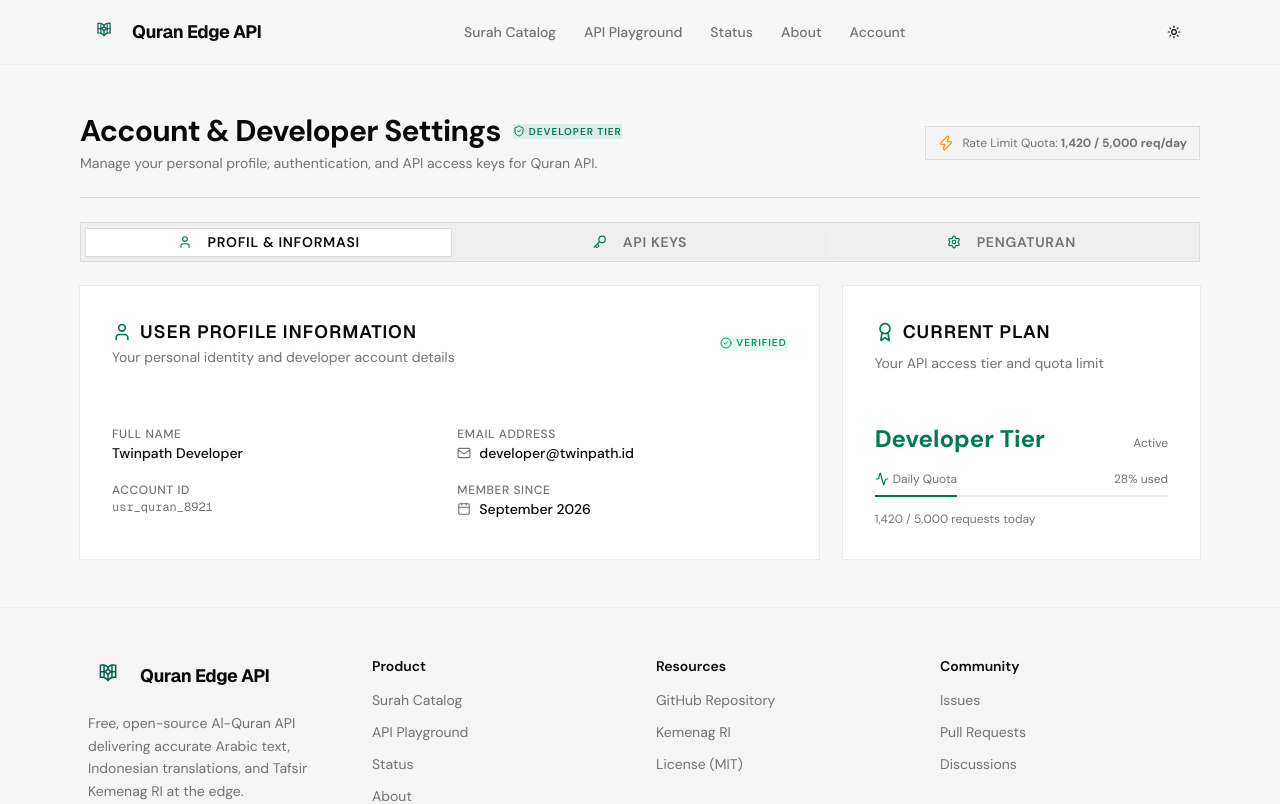
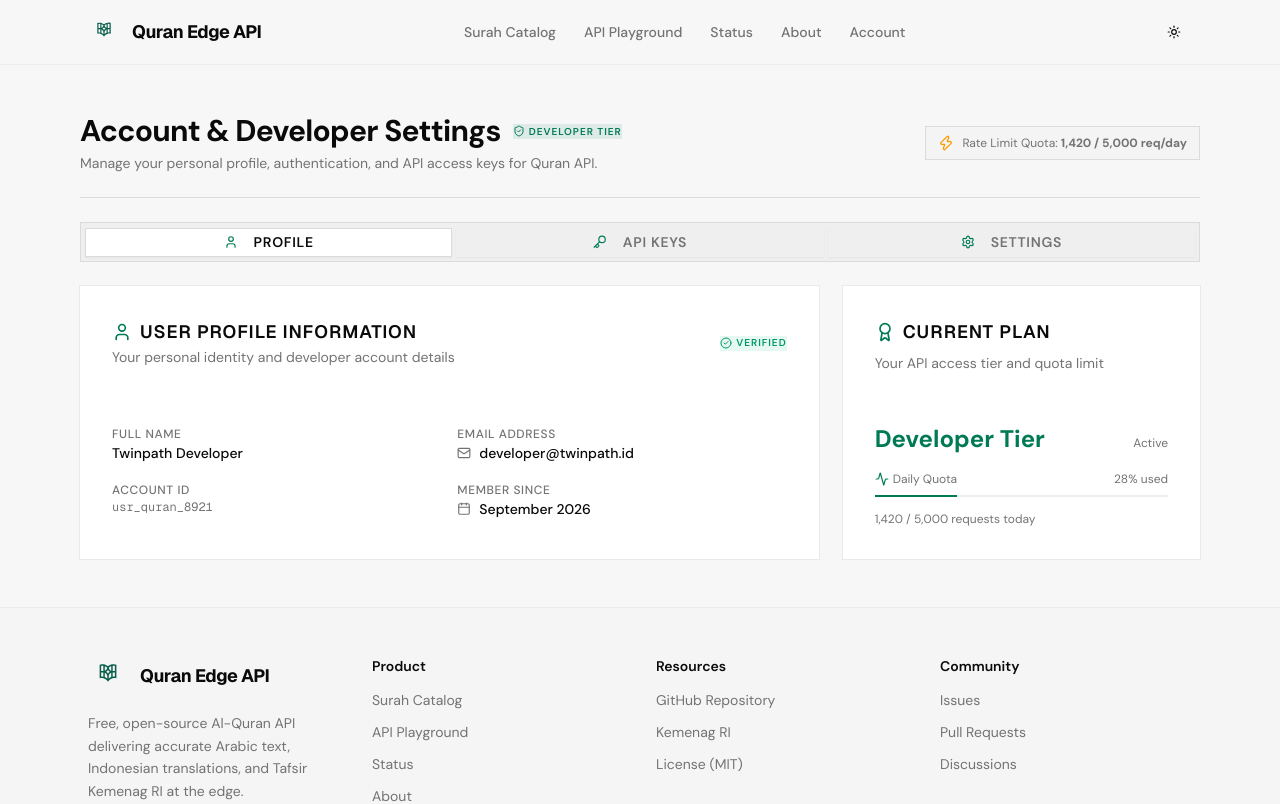
Before and after one commit to twinpath/quran-api, a Next.js app: page /account in a window 1280 px wide. Shown: the top 804 px of the page. Built offline with nearby package versions, Linux system fonts and the light colour scheme; some icons are missing; a web font is replaced by a local one.

Commit message:
style(account): unify account tab labels to English for site UI consistency

```diff
--- a/src/constants/account.ts
+++ b/src/constants/account.ts
@@ -4,7 +4,7 @@ import type { AccountTab, UserProfile, ApiKeyItem, AccountSettings } from "@/typ
 export const ACCOUNT_TABS: AccountTab[] = [
   {
     value: "/account",
-    label: "Profil & Informasi",
+    label: "Profile",
     href: "/account",
     iconName: "User",
   },
@@ -16,7 +16,7 @@ export const ACCOUNT_TABS: AccountTab[] = [
   },
   {
     value: "/account/settings",
-    label: "Pengaturan",
+    label: "Settings",
     href: "/account/settings",
     iconName: "Settings",
   },
```
